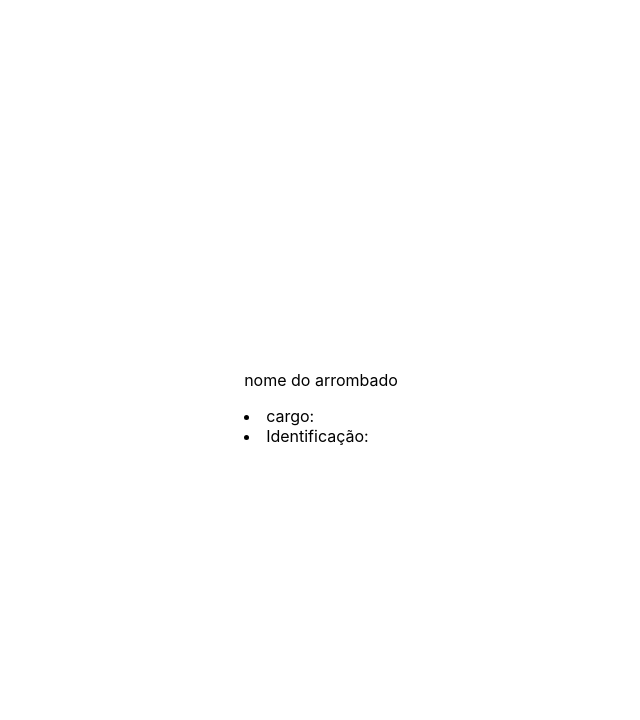
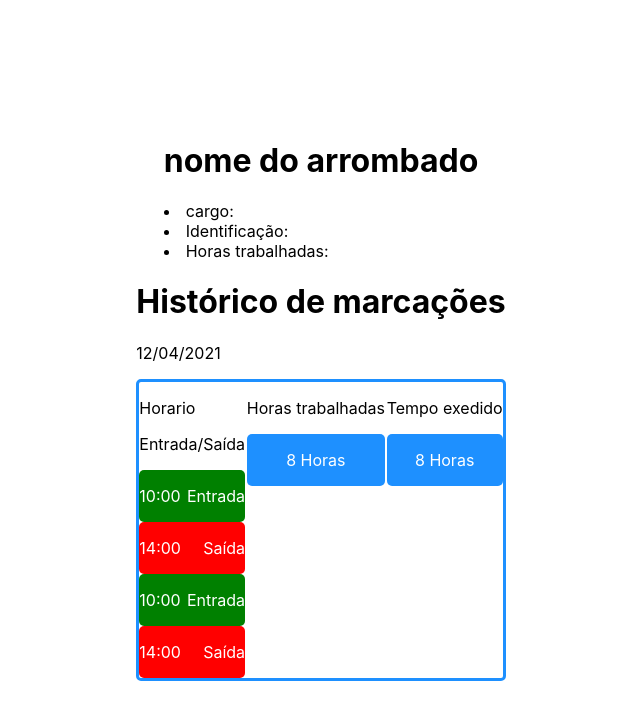
Before and after one commit to Victor2752/InOut, a Next.js app: page /home in a window 1280 px wide. Shown: the top 720 px of the page, without its empty margins (319-959 px from the left). Built offline with nearby package versions, Linux system fonts and the light colour scheme.

Commit message:
mudanças na homepage
adicionei alguns componentes e estou adicionando o css aos poucos começando pelos menores

```diff
--- a/pages/components/_loginBox.js
+++ b/pages/components/_loginBox.js
@@ -12,7 +12,7 @@ export default function LoginBox() {
                 <input type='text' value='Senha' className={styles.Box} />
                 <button className={styles.btnEntra}>
                     Entrar
-                    </button>
+                </button>
             </div>
             <a href="/falha-login" className={styles.link}>
                 <p>esqueceu a senha? &rarr;</p>
--- /dev/null
+++ b/pages/components/homeComponents/_homeRight.js
@@ -0,0 +1,36 @@
+import styles from '../../../styles/Home.module.css';
+import HomeEntradaSaida from './_homeentradasaida';
+
+export default function HomeRight() {
+    return(
+        <right>
+                <div className={styles.containerHistorico}>
+                    <div className={styles.head}>
+                        <h1>Histórico de marcações</h1>
+                    </div>
+                    <div className={styles.subtitle}>
+                        <p>12/04/2021</p>
+                    </div>
+                    <div className={styles.historicBox}>
+                        <HomeEntradaSaida />
+                        <div className={styles.horasTotal}>
+                            <div className={styles.histoicBoxeInOut}>
+                                <p>Horas trabalhadas</p>
+                            </div>
+                            <div className={styles.blueBox}>
+                                <p className={styles.Horario}>8 Horas</p>
+                            </div>
+                        </div>
+                        <div className={styles.horasTotal}>
+                            <div className={styles.histoicBoxInOut}>
+                                <p>Tempo exedido</p>
+                            </div>
+                            <div className={styles.blueBox}>
+                                <p className={styles.Horario}>8 Horas</p>
+                            </div>
+                        </div>
+                    </div>
+                </div>
+            </right>
+    )
+}
--- /dev/null
+++ b/pages/components/homeComponents/_homeentradasaida.js
@@ -0,0 +1,30 @@
+import styles from '../../../styles/Home.module.css';
+
+export default function HomeEntradaSaida() {
+    return (
+        <div className={styles.HistoricoEntradaSaida}>
+            <div className={styles.histoicBoxeInOut}>
+                <p>Horario</p>
+                <p>Entrada/Saída</p>
+            </div>
+            <div className={styles.HomeEntradaSaida}>
+                <div className={styles.in}>
+                    <p className={styles.Horario}>10:00</p>
+                    <p className={styles.Type}>Entrada</p>
+                </div>
+                <div className={styles.out}>
+                    <p className={styles.Horario}>14:00</p>
+                    <p className={styles.Type}>Saída</p>
+                </div>
+                <div className={styles.in}>
+                    <p className={styles.Horario}>10:00</p>
+                    <p className={styles.Type}>Entrada</p>
+                </div>
+                <div className={styles.out}>
+                    <p className={styles.Horario}>14:00</p>
+                    <p className={styles.Type}>Saída</p>
+                </div>
+            </div>
+        </div>
+    )
+}
--- a/pages/home.js
+++ b/pages/home.js
@@ -1,17 +1,21 @@
 import styles from '../styles/Home.module.css';
+
+import HomeRight from './components/homeComponents/_homeRight';
 
 export default function Home() {
     return(
         <div className={styles.container}>
             <left>
                 <div className={styles.divUser}>
-                    <p>nome do arrombado</p>
+                    <h1>nome do arrombado</h1>
                 </div>
                 <div className={styles.divUserInfo}>
                     <li>cargo:</li>
                     <li>Identificação:</li>
+                    <li>Horas trabalhadas:</li>
                 </div>
             </left>
+            <HomeRight />
         </div>
     )
 }
--- a/styles/Home.module.css
+++ b/styles/Home.module.css
@@ -5,6 +5,12 @@
   flex-direction: column;
   justify-content: center;
   align-items: center;
+}
+
+p.Horario,
+p.Type{
+  font-family: -apple-system, BlinkMacSystemFont, 'Segoe UI', Roboto, Oxygen, Ubuntu, Cantarell, 'Open Sans', 'Helvetica Neue', sans-serif;
+  color: #ffffff;
 }
 
 .main {
@@ -16,107 +22,41 @@
   align-items: center;
 }
 
-.footer {
-  width: 100%;
-  height: 100px;
-  border-top: 1px solid #eaeaea;
+.historicBox {
+  display: flex;
+  justify-content: space-between;
+
+  border-style: solid;
+  border-radius: 5px;
+  border-color: dodgerblue;
+}
+
+.historicBoxInOut {
+  display: flex;
+  justify-content: space-between;
+}
+
+.in {
+  display: flex;
+  justify-content: space-between;
+
+  border-radius: 5px;
+
+  background-color: green;
+}
+
+.out {
+  display: flex;
+  justify-content: space-between;
+  border-radius: 5px;
+
+  background-color: red;
+}
+
+.blueBox {
   display: flex;
   justify-content: center;
-  align-items: center;
+  border-radius: 5px;
+
+  background-color:dodgerblue;
 }
-
-.footer img {
-  margin-left: 0.5rem;
-}
-
-.footer a {
-  display: flex;
-  justify-content: center;
-  align-items: center;
-}
-
-.title a {
-  color: #0070f3;
-  text-decoration: none;
-}
-
-.title a:hover,
-.title a:focus,
-.title a:active {
-  text-decoration: underline;
-}
-
-.title {
-  margin: 0;
-  line-height: 1.15;
-  font-size: 4rem;
-}
-
-.title,
-.description {
-  text-align: center;
-}
-
-.description {
-  line-height: 1.5;
-  font-size: 1.5rem;
-}
-
-.code {
-  background: #fafafa;
-  border-radius: 5px;
-  padding: 0.75rem;
-  font-size: 1.1rem;
-  font-family: Menlo, Monaco, Lucida Console, Liberation Mono, DejaVu Sans Mono,
-    Bitstream Vera Sans Mono, Courier New, monospace;
-}
-
-.grid {
-  display: flex;
-  align-items: center;
-  justify-content: center;
-  flex-wrap: wrap;
-  max-width: 800px;
-  margin-top: 3rem;
-}
-
-.card {
-  margin: 1rem;
-  flex-basis: 45%;
-  padding: 1.5rem;
-  text-align: left;
-  color: inherit;
-  text-decoration: none;
-  border: 1px solid #eaeaea;
-  border-radius: 10px;
-  transition: color 0.15s ease, border-color 0.15s ease;
-}
-
-.card:hover,
-.card:focus,
-.card:active {
-  color: #0070f3;
-  border-color: #0070f3;
-}
-
-.card h3 {
-  margin: 0 0 1rem 0;
-  font-size: 1.5rem;
-}
-
-.card p {
-  margin: 0;
-  font-size: 1.25rem;
-  line-height: 1.5;
-}
-
-.logo {
-  height: 1em;
-}
-
-@media (max-width: 600px) {
-  .grid {
-    width: 100%;
-    flex-direction: column;
-  }
-}
```
Also changed, not shown: pages/components/homeComponents/_homeHistoric.js (added).
